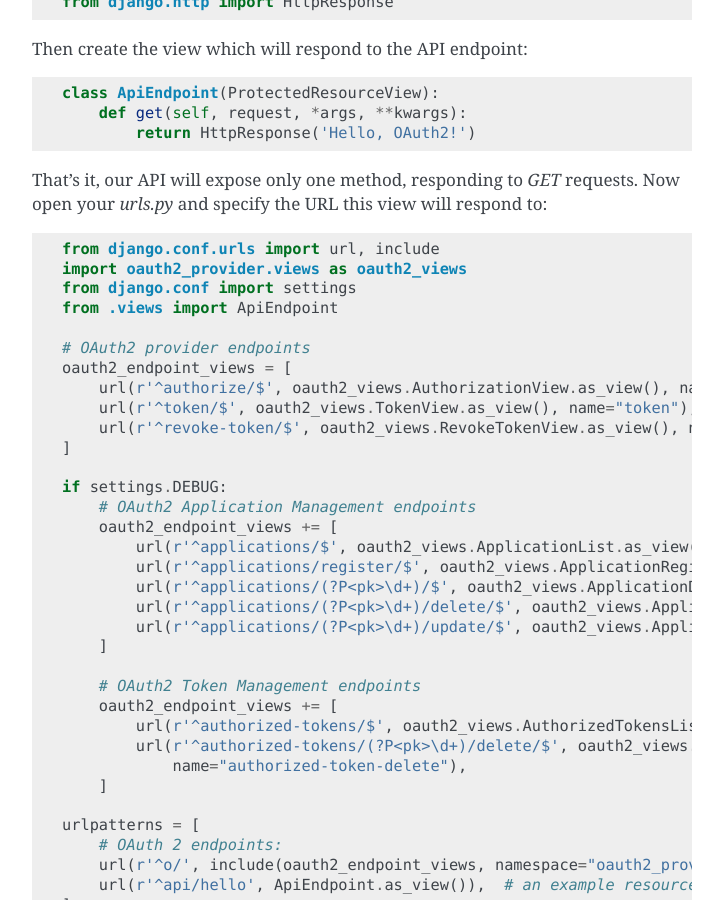
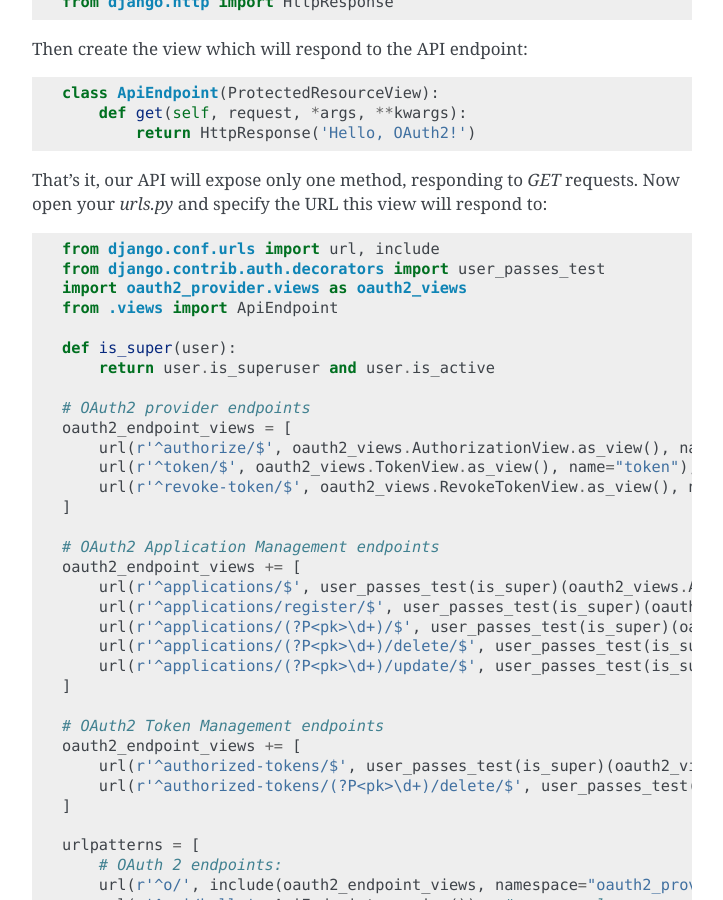
Before and after one commit to jazzband/django-oauth-toolkit, a Sphinx documentation site: the page built from docs/tutorial/tutorial_02.rst, in a window 1280 px wide and 900 px high, scrolled down 594 px. Shown: the whole window, without its empty margins (388-1111 px from the left). Built offline with Sphinx 7.4.7, drawn with Linux system fonts in a browser that asks for light colours.

Commit message:
Uses user_passes_test and is_superuser (instead of settings.DEBUG) to protect internal endpoints.

```diff
--- a/docs/tutorial/tutorial_02.rst
+++ b/docs/tutorial/tutorial_02.rst
@@ -35,9 +35,12 @@
 .. code-block:: python
 
     from django.conf.urls import url, include
+    from django.contrib.auth.decorators import user_passes_test
     import oauth2_provider.views as oauth2_views
-    from django.conf import settings
     from .views import ApiEndpoint
+
+    def is_super(user):
+        return user.is_superuser and user.is_active
 
     # OAuth2 provider endpoints
     oauth2_endpoint_views = [
@@ -46,22 +49,20 @@
         url(r'^revoke-token/$', oauth2_views.RevokeTokenView.as_view(), name="revoke-token"),
     ]
 
-    if settings.DEBUG:
-        # OAuth2 Application Management endpoints
-        oauth2_endpoint_views += [
-            url(r'^applications/$', oauth2_views.ApplicationList.as_view(), name="list"),
-            url(r'^applications/register/$', oauth2_views.ApplicationRegistration.as_view(), name="register"),
-            url(r'^applications/(?P<pk>\d+)/$', oauth2_views.ApplicationDetail.as_view(), name="detail"),
-            url(r'^applications/(?P<pk>\d+)/delete/$', oauth2_views.ApplicationDelete.as_view(), name="delete"),
-            url(r'^applications/(?P<pk>\d+)/update/$', oauth2_views.ApplicationUpdate.as_view(), name="update"),
-        ]
+    # OAuth2 Application Management endpoints
+    oauth2_endpoint_views += [
+        url(r'^applications/$', user_passes_test(is_super)(oauth2_views.ApplicationList.as_view()), name="list"),
+        url(r'^applications/register/$', user_passes_test(is_super)(oauth2_views.ApplicationRegistration.as_view()), name="register"),
+        url(r'^applications/(?P<pk>\d+)/$', user_passes_test(is_super)(oauth2_views.ApplicationDetail.as_view()), name="detail"),
+        url(r'^applications/(?P<pk>\d+)/delete/$', user_passes_test(is_super)(oauth2_views.ApplicationDelete.as_view()), name="delete"),
+        url(r'^applications/(?P<pk>\d+)/update/$', user_passes_test(is_super)(oauth2_views.ApplicationUpdate.as_view()), name="update"),
+    ]
 
-        # OAuth2 Token Management endpoints
-        oauth2_endpoint_views += [
-            url(r'^authorized-tokens/$', oauth2_views.AuthorizedTokensListView.as_view(), name="authorized-token-list"),
-            url(r'^authorized-tokens/(?P<pk>\d+)/delete/$', oauth2_views.AuthorizedTokenDeleteView.as_view(),
-                name="authorized-token-delete"),
-        ]
+    # OAuth2 Token Management endpoints
+    oauth2_endpoint_views += [
+        url(r'^authorized-tokens/$', user_passes_test(is_super)(oauth2_views.AuthorizedTokensListView.as_view()), name="authorized-token-list"),
+        url(r'^authorized-tokens/(?P<pk>\d+)/delete/$', user_passes_test(is_super)(oauth2_views.AuthorizedTokenDeleteView.as_view()), name="authorized-token-delete"),
+    ]
 
     urlpatterns = [
         # OAuth 2 endpoints:
```
